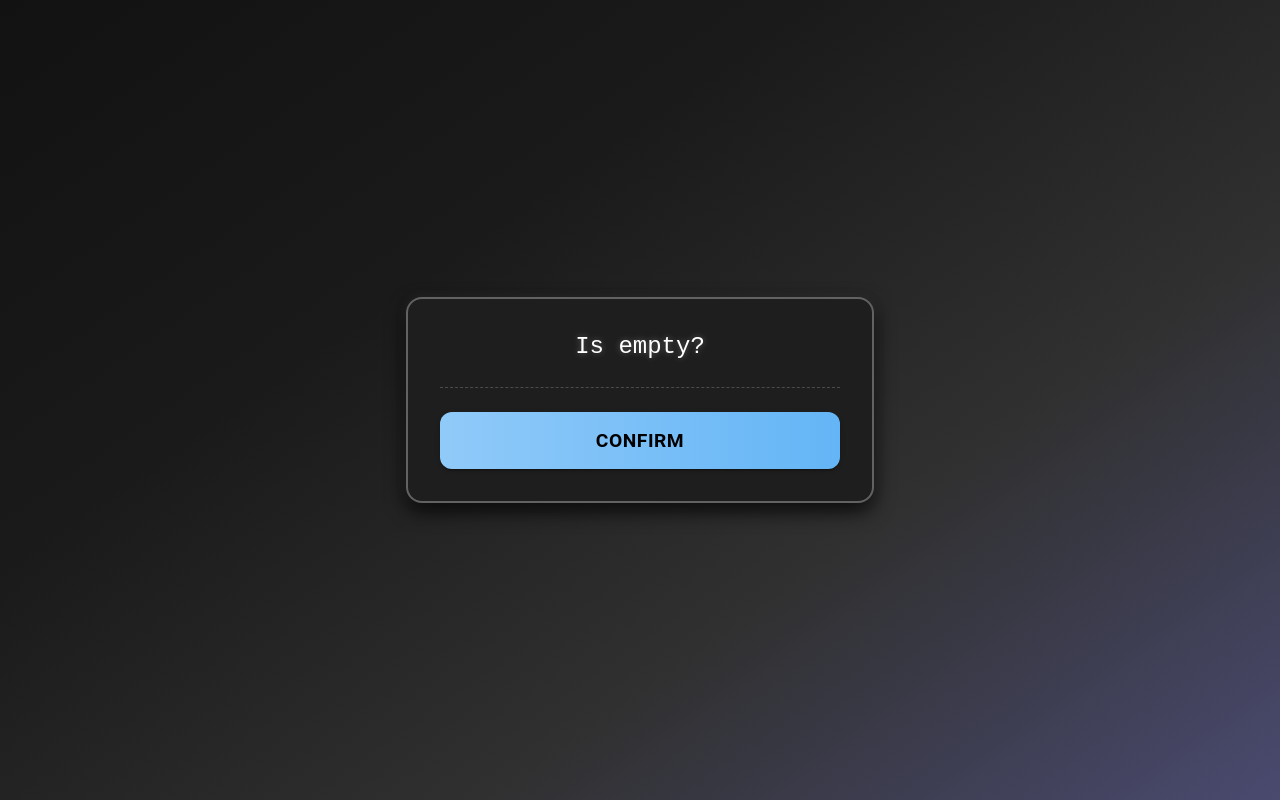
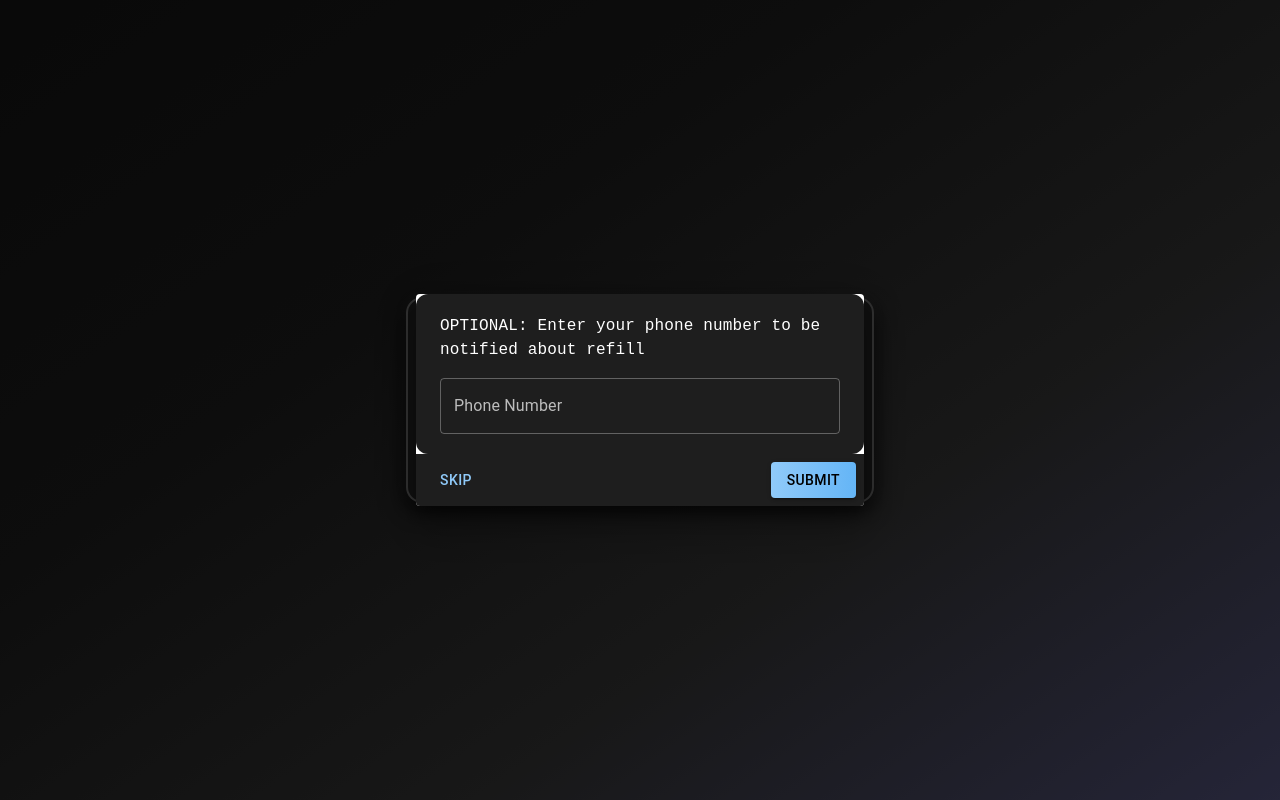
Before and after one commit to TheRefillApp/therefillapp, a React (Create React App) app: page /student-facing in a window 1280 px wide. Both pictures are taken after a click on the button "CONFIRM". Built offline with nearby package versions, Linux system fonts and the light colour scheme; no server answers; the database is empty.

Commit message:
popup restore

```diff
--- a/src/StudentFacing.tsx
+++ b/src/StudentFacing.tsx
@@ -93,7 +93,7 @@ function StudentFacing() {
         justifyContent: "center",
         padding: 0,
         margin: 0,
-      position: 'absolute',
+        position: "absolute",
         top: 0,
         left: 0,
       }}
@@ -106,9 +106,9 @@ function StudentFacing() {
           padding: 4,
           backgroundColor: "#1e1e1e",
           borderRadius: "16px",
-    border: "2px solid rgba(255, 255, 255, 0.3)", // White border with transparency
+          border: "2px solid rgba(255, 255, 255, 0.3)",
           boxShadow: "0 8px 20px rgba(0, 0, 0, 0.8), 0 0 10px rgba(90, 90, 90, 0.3)",
-    animation: "fade-in 0.5s ease-in-out", // Subtle fade-in
+          animation: "fade-in 0.5s ease-in-out",
         }}
       >
         <Box sx={{ display: "flex", flexDirection: "column", gap: 3 }}>
@@ -147,10 +147,10 @@ function StudentFacing() {
               transition: "all 0.3s",
               "&:hover": {
                 background: "linear-gradient(90deg, #64b5f6, #90caf9)",
-              transform: "scale(1.05)", // Slight scale-up on hover
+                transform: "scale(1.05)",
               },
               "&:active": {
-              transform: "scale(0.95)", // Slight scale-down on click
+                transform: "scale(0.95)",
               },
             }}
           >
@@ -158,8 +158,89 @@ function StudentFacing() {
           </Button>
         </Box>
       </Paper>
+
+      <Dialog open={openDialog} onClose={() => setOpenDialog(false)}>
+        <DialogContent
+          sx={{
+            backgroundColor: "#1e1e1e",
+            color: "#ffffff",
+            borderRadius: "12px",
+            width: "400px",
+          }}
+        >
+          <Typography
+            sx={{
+              color: "#ffffff",
+              mb: 2,
+              fontFamily: "'Fira Code', monospace",
+            }}
+          >
+            OPTIONAL: Enter your phone number to be notified about refill
+          </Typography>
+          <TextField
+            fullWidth
+            label="Phone Number"
+            variant="outlined"
+            value={phoneNumber}
+            onChange={(e) => setPhoneNumber(e.target.value)}
+            InputProps={{
+              style: {
+                color: "#ffffff",
+              },
+            }}
+            InputLabelProps={{
+              style: {
+                color: "rgba(255, 255, 255, 0.7)",
+              },
+            }}
+            sx={{
+              "& .MuiOutlinedInput-root": {
+                "& fieldset": {
+                  borderColor: "rgba(255, 255, 255, 0.3)",
+                },
+                "&:hover fieldset": {
+                  borderColor: "#90caf9",
+                },
+                "&.Mui-focused fieldset": {
+                  borderColor: "#64b5f6",
+                },
+              },
+            }}
+          />
+        </DialogContent>
+        <DialogActions
+          sx={{
+            backgroundColor: "#1e1e1e",
+            justifyContent: "space-between",
+          }}
+        >
+          <Button
+            onClick={() => setOpenDialog(false)}
+            sx={{
+              color: "#90caf9",
+              "&:hover": {
+                color: "#64b5f6",
+              },
+            }}
+          >
+            Skip
+          </Button>
+          <Button
+            onClick={handlePhoneSubmit}
+            variant="contained"
+            sx={{
+              background: "linear-gradient(90deg, #90caf9, #64b5f6)",
+              color: "#000",
+              "&:hover": {
+                background: "linear-gradient(90deg, #64b5f6, #90caf9)",
+              },
+            }}
+          >
+            Submit
+          </Button>
+        </DialogActions>
+      </Dialog>
     </Container>
-
   );
 }
 
```
Lines whose indentation alone changed are shown as unchanged.
